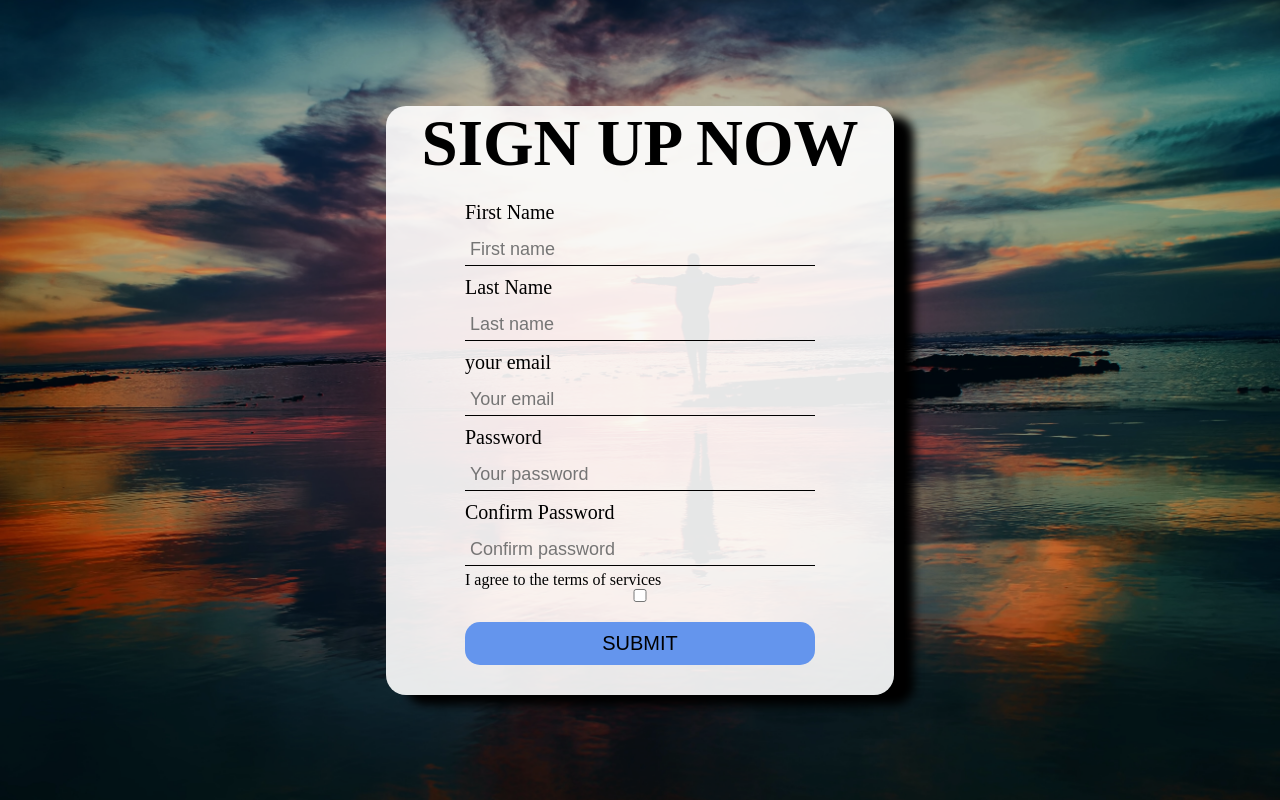
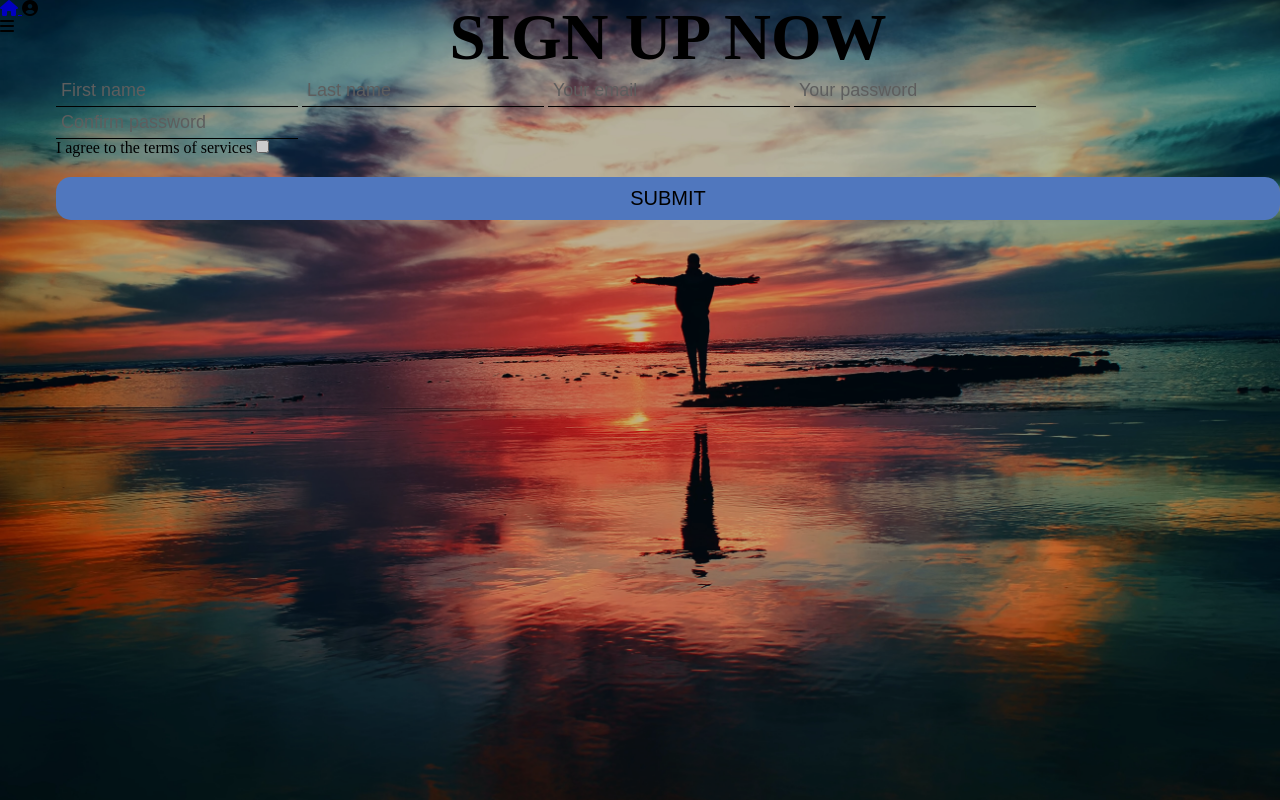
Before and after one commit to kyb1120/leekimproject1, a Python web app: template templates/signup.html in a window 1280 px wide. Run offline with Jinja, Linux system fonts and the light colour scheme; the template is opened without the code that fills it, so the values that code supplies are empty; some libraries are stand-ins or nearby versions.

Commit message:
Add files via upload

```diff
--- a/templates/signup.html
+++ b/templates/signup.html
@@ -5,30 +5,36 @@
         <meta name="author" content="leekim">
         <meta http-equiv="X-UA-Compatible" content="IE-edge">
         <meta name="viewport" content="width=device-width, initial-scale=1.0">
-        <link rel="stylesheet" type="text/css" href="static/css/signup.css">
+        <link rel="stylesheet" type="text/css" href="css/signup.css">
+        <script src="https://kit.fontawesome.com/bf73eb0d33.js" crossorigin="anonymous"></script>
         <title>signup</title>
     </head>
     <body>
         <header class="top-header">
             <nav class="top-nav">
-                <!-- thinking home and menu and...more what? -->
+                <a href="index.html">
+                    <i class="fa-solid fa-house"></i>
+                </a>
+                <a>
+                    <i class="fa-solid fa-circle-user"></i>
+                </a>
+                <a>
+                    <i class="fa-solid fa-bars"></i>
+                </a>
             </nav>
         </header>
-        <section class="signup-box">
+        <section class="main-container">
             <h1>SIGN UP NOW</h1>
-            <form method="post" class="input-signup">
-                <label class="label-box">First Name</label>
+            <form action="###" method="post" class="input-signup-box">
                 <input type="text" class="input-box" placeholder="First name">
-                <label class="label-box">Last Name</label>
                 <input type="text" class="input-box" placeholder="Last name">
-                <label class="label-box">your email</label>
                 <input type="email" class="input-box" placeholder="Your email">
-                <label class="label-box">Password</label>
                 <input type="password" class="input-box" placeholder="Your password">
-                <label class="label-box">Confirm Password</label>
                 <input type="password" class="input-box" placeholder="Confirm password">
-                <label class="extra">I agree to the terms of services</label>
-                <input type="checkbox">
+                <div class="sub-container">
+                    <label class="extra">I agree to the terms of services</label>
+                    <input type="checkbox" class="checkbox">
+                </div>
                 <input type="submit" class="submit-box" value="SUBMIT">
             </form>
         </section>
```
